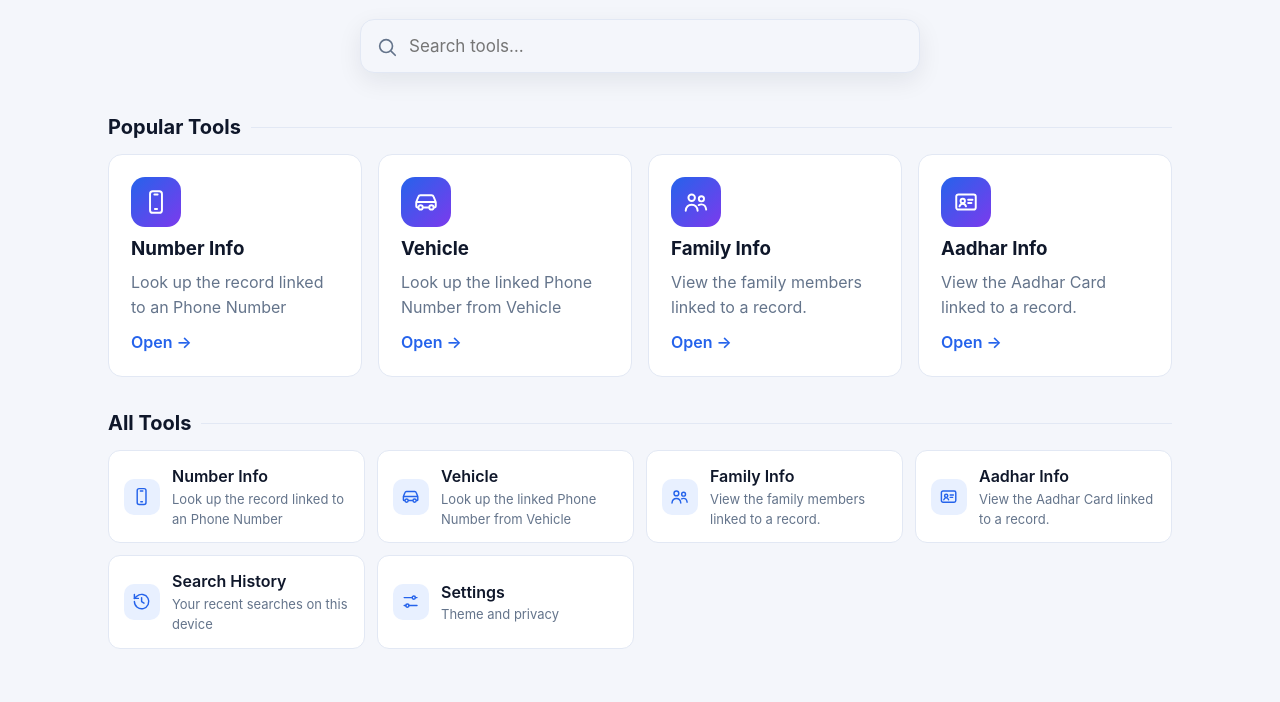
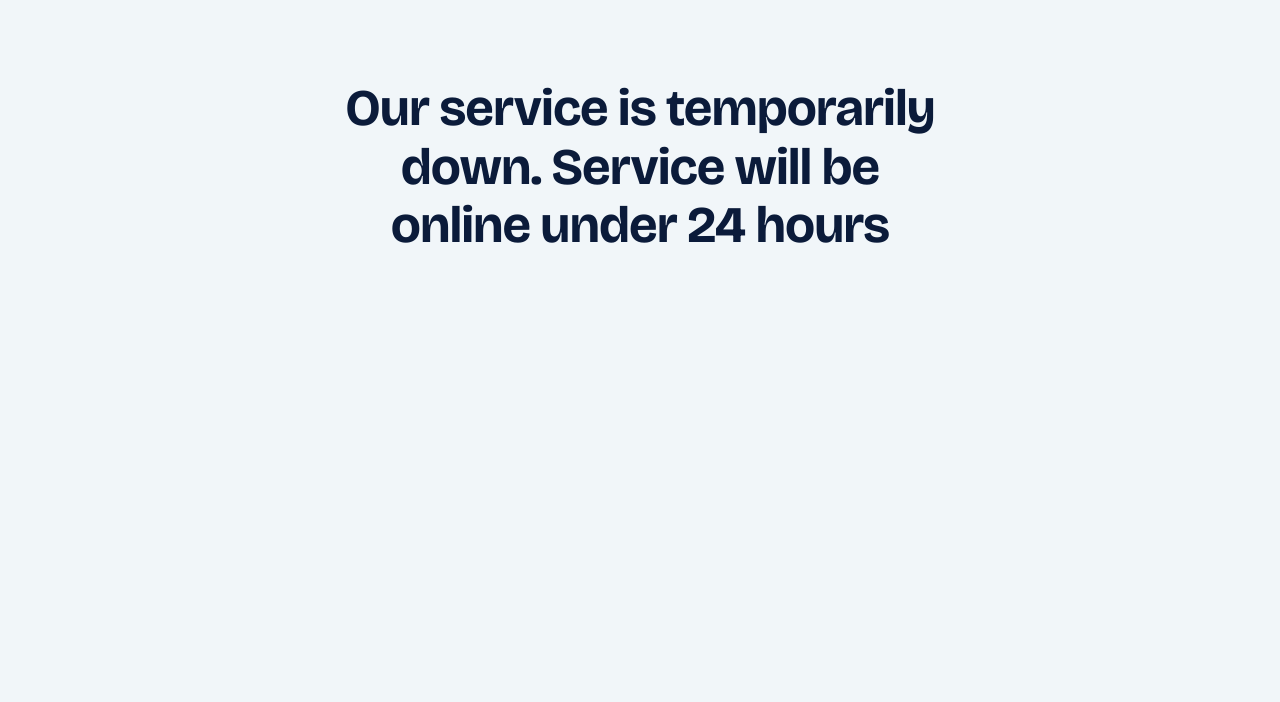
Before and after one commit to chachigoga12/my-main-site, a plain HTML site: page index.html in a window 1280 px wide. Shown: the part 233-935 px from the top of the page. After the commit the page ends 800 px from the top, so only its background shows below. Drawn offline with nearby package versions, Linux system fonts and the light colour scheme.

Commit message:
Revise index.html for dark mode and service notice
Updated the HTML structure and added styles for dark mode.

```diff
--- a/index.html
+++ b/index.html
@@ -2,15 +2,22 @@
 <html lang="en">
 <head>
 <meta charset="utf-8">
-<meta name="viewport" content="width=device-width, initial-scale=1">
-<meta name="robots" content="noindex, nofollow">
-<title>Home · Number to Info</title>
-<link rel="stylesheet" href="assets/css/style.css">
-<script>try{var t=localStorage.getItem('portal_theme');if(t==='dark'||(t==='system'&&matchMedia('(prefers-color-scheme: dark)').matches))document.documentElement.setAttribute('data-theme','dark')}catch(e){}</script>
+<meta name="viewport" content="width=device-width, initial-scale=1, viewport-fit=cover">
+<title>Number to info</title>
+<link rel="preconnect" href="https://fonts.googleapis.com">
+<link rel="preconnect" href="https://fonts.gstatic.com" crossorigin>
+<link href="https://fonts.googleapis.com/css2?family=Bricolage+Grotesque:opsz,wght@12..96,700&display=swap" rel="stylesheet">
+<style>
+:root { --bg: #F1F6F9; --ink: #0B1B3A; --font-display: "Bricolage Grotesque", "Segoe UI", system-ui, sans-serif; color-scheme: light; }
+@media (prefers-color-scheme: dark) { :root:not([data-theme="light"]) { --bg: #060E20; --ink: #E6F3F7; color-scheme: dark; } }
+:root[data-theme="dark"] { --bg: #060E20; --ink: #E6F3F7; color-scheme: dark; }
+*, *::before, *::after { box-sizing: border-box; }
+html, body { height: 100%; }
+body { margin: 0; background: var(--bg); color: var(--ink); display: grid; place-items: center; padding-left: max(16px, env(safe-area-inset-left, 0px)); padding-right: max(16px, env(safe-area-inset-right, 0px)); }
+h1 { margin: 0; max-width: 20ch; text-align: center; font: 700 clamp(1.8rem, 6vw, 3.2rem)/1.15 var(--font-display); letter-spacing: -.02em; text-wrap: balance; }
+</style>
 </head>
-<body data-page="home">
-<main id="page" class="container"><noscript>This site needs JavaScript.</noscript></main>
-<script src="assets/js/config.js"></script>
-<script src="assets/js/app.js"></script>
+<body>
+<h1>Our service is temporarily down. Service will be online under 24 hours</h1>
 </body>
 </html>
```
